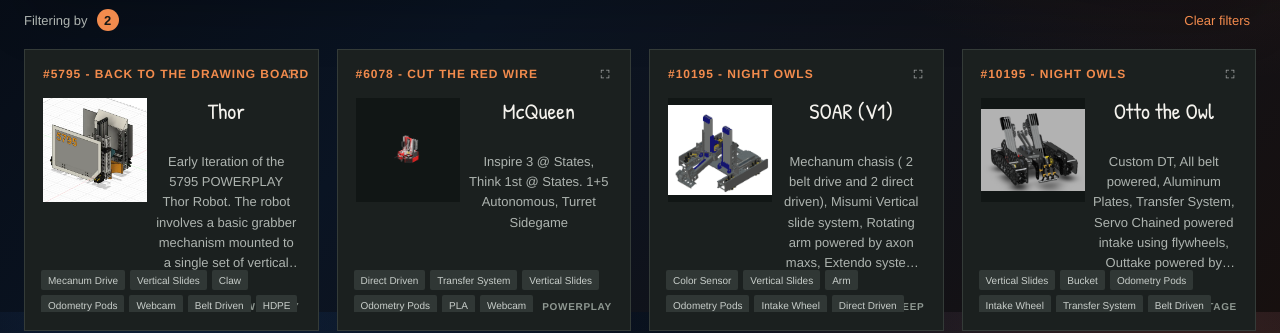
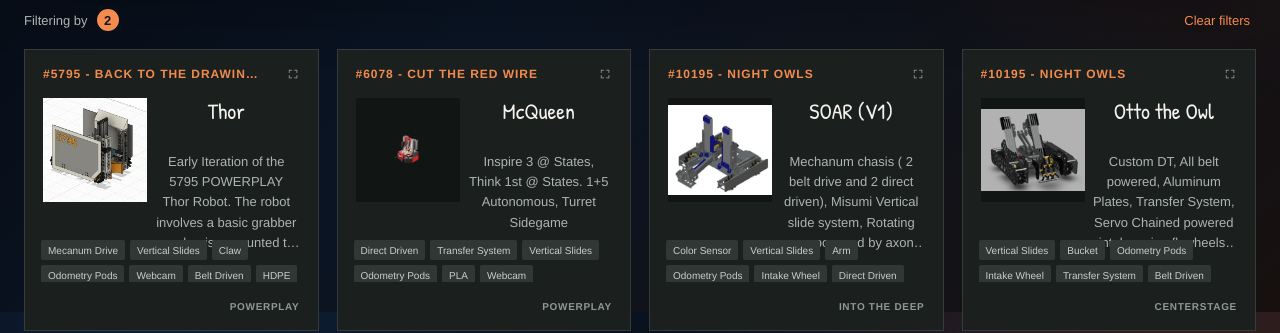
Before and after one commit to FTC-10195/MechNest, a React (Create React App) app: page / in a window 1280 px wide. Shown: the part 488-821 px from the top of the page. Built offline with nearby package versions, Linux system fonts and the light colour scheme; no server answers; the database is empty.

Commit message:
run again

```diff
--- a/src/Card.css
+++ b/src/Card.css
@@ -39,6 +39,7 @@
   position: absolute;
   top: 17px;
   left: 18px;
+  max-width: calc(100% - 70px);
   z-index: 1;
   margin: 0;
   color: #f28b4d;
@@ -47,6 +48,9 @@
   letter-spacing: 0.08em;
   text-decoration: none;
   text-transform: uppercase;
+  overflow: hidden;
+  text-overflow: ellipsis;
+  white-space: nowrap;
 }
 
 .card-teamNumber.fullscreen {
@@ -84,9 +88,12 @@
   position: absolute;
   top: 50px;
   right: 16px;
+  bottom: 76px;
   min-width: 0;
   width: calc(100% - 142px);
+  max-height: calc(100% - 126px);
   padding: 0 4px;
+  overflow: hidden;
   overflow-wrap: anywhere;
   color: #f4f2ed;
   text-align: center;
@@ -96,8 +103,11 @@
   position: relative;
   top: auto;
   right: auto;
+  bottom: auto;
   width: min(720px, calc(100% - 36px));
+  max-height: none;
   margin: 14px 0 0;
+  overflow: visible;
   text-align: center;
 }
 
@@ -122,8 +132,8 @@
   line-height: 1.55;
   overflow-wrap: anywhere;
   -webkit-box-orient: vertical;
-  -webkit-line-clamp: 6;
-  line-clamp: 6;
+  -webkit-line-clamp: 5;
+  line-clamp: 5;
 }
 
 .card-description.fullscreen {
@@ -158,7 +168,7 @@
 .tag-container-large {
   position: absolute;
   right: 16px;
-  bottom: 18px;
+  bottom: 48px;
   left: 16px;
   display: flex;
   flex-wrap: wrap;
```
